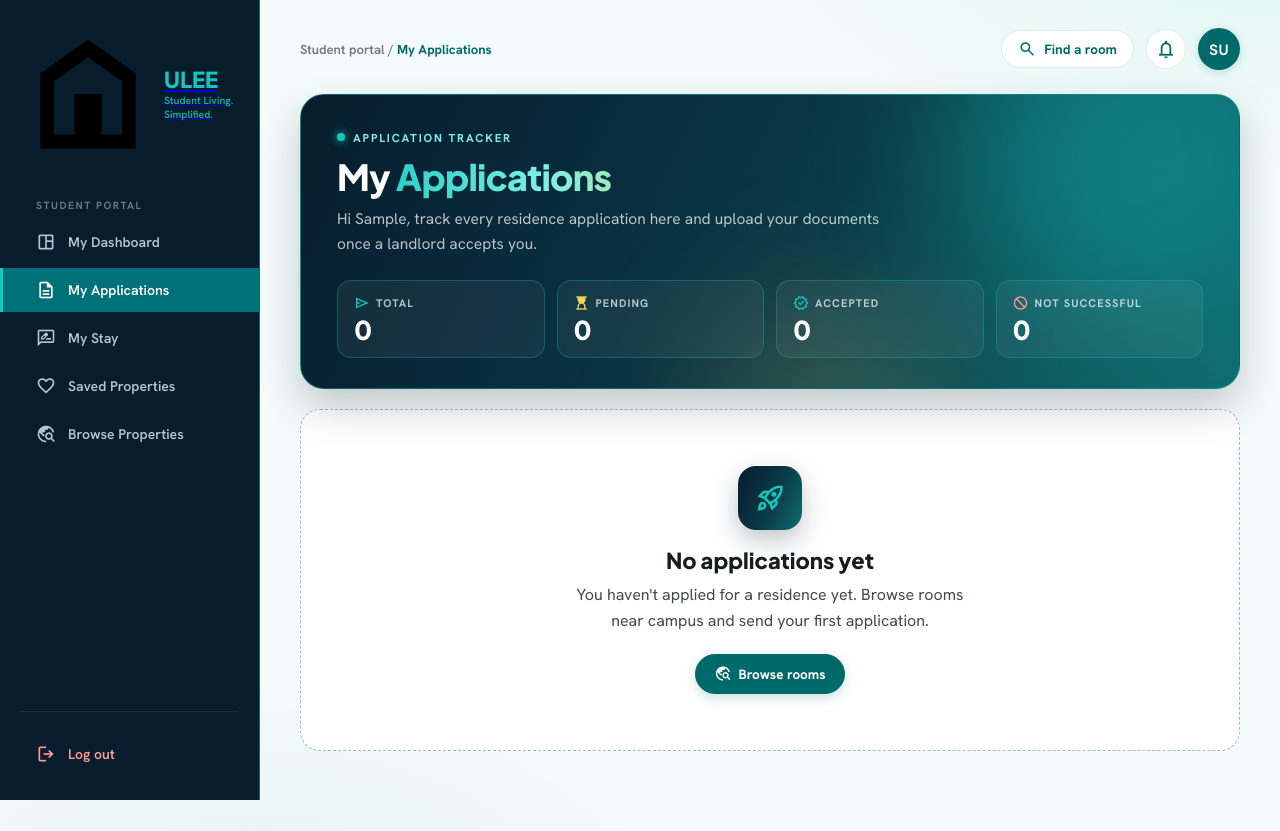
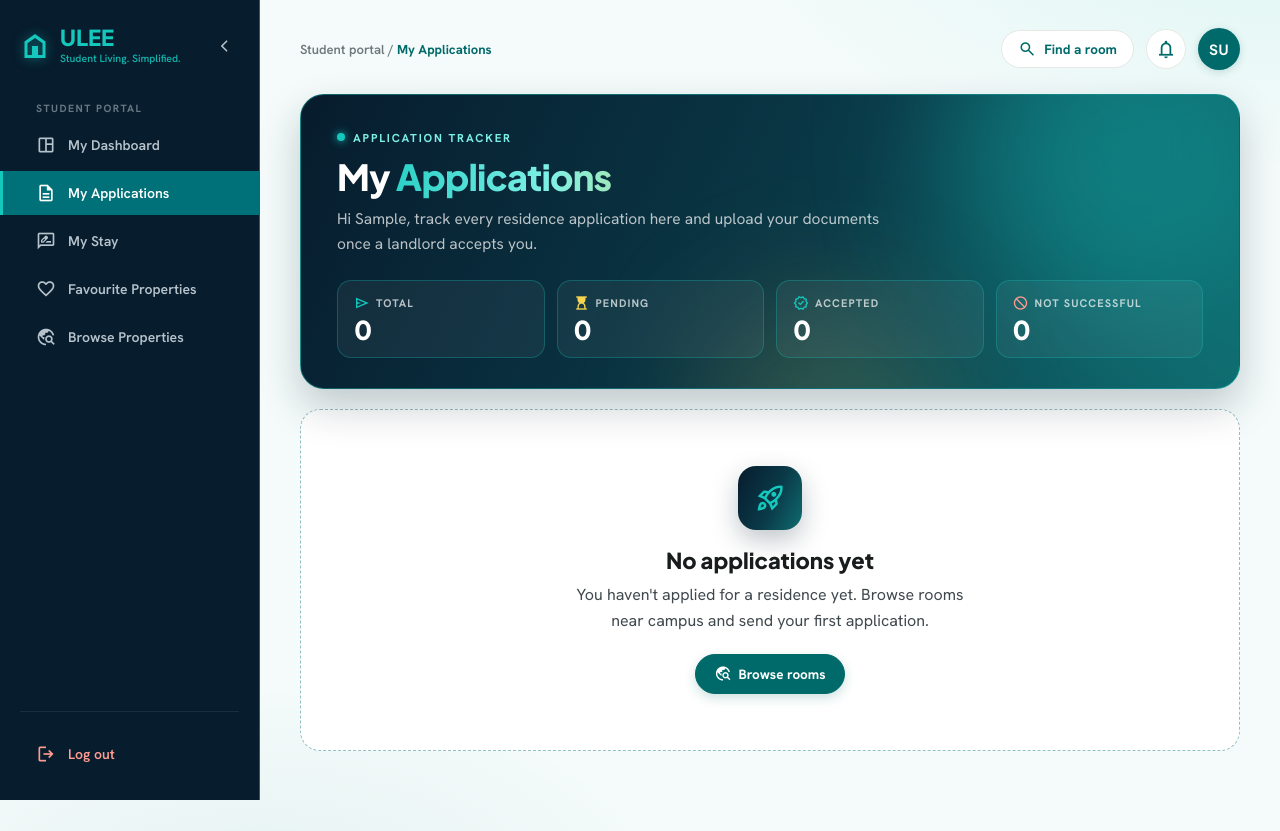
Before and after one commit to Ezile-web-byte/ulee-backend, a Spring Boot app: page /my-applications in a window 1280 px wide. Run offline with Spring Boot 4, Linux system fonts and the light colour scheme; the visitor is signed in with stand-in values (Sample User, id 1); data that the repository does not hold is empty; some of the project's set-up classes (security, data sources, template engines, error pages and the like) are left out, and stand-ins take their place; database files in the repository are not loaded.

Commit message:
Make shared student sidebar self-contained with collapse toggle and Favourite Properties label

```diff
--- a/src/main/resources/templates/fragments/student-sidebar.html
+++ b/src/main/resources/templates/fragments/student-sidebar.html
@@ -4,34 +4,39 @@
 
 <!--
   Shared student sidebar + logout confirmation, in the ULEE navy/teal look.
-  Used by the My Stay pages. Place at: templates/fragments/student-sidebar.html
+  Single source of truth for EVERY student page (My Dashboard, My Applications,
+  My Stay, Saved/Favourite Properties). Place at: templates/fragments/student-sidebar.html
 
   Usage (as a direct child of <div class="app-shell">):
-    <div th:replace="~{fragments/student-sidebar :: sidebar('my-stay')}"></div>
+    <div th:replace="~{fragments/student-sidebar :: sidebar('dashboard')}"></div>
 
   `active` is one of: 'dashboard' | 'applications' | 'my-stay' | 'saved' | 'browse'
 
   Badge counts come from the model and are null-safe, so a page that does not
   set them simply shows no badge: totalApplications, acceptedCount, savedCount.
 
-  The fragment root is a th:block so the sidebar AND the logout modal both come
-  through th:replace (anything outside the fragment root would be dropped).
-
-  LOGOUT POPUP: now uses the same ULEE design-system popup as the admin sidebar
-  (white card, pale teal icon circle, solid teal confirm button), with a
-  student-focused message. Its styles live in this fragment (ulee-logout-*),
-  so no changes to the page stylesheet are needed.
+  SELF-CONTAINED: the sidebar styles (ulee-sb rules below), the collapse toggle
+  and the logout popup all live in this fragment, so the sidebar looks and
+  behaves identically on every page regardless of that page's own CSS.
+  Pages must NOT keep their own inline <aside class="sidebar">, logout modal or
+  logout script, and must not load landlord-sidebar-toggle.js themselves
+  (this fragment loads it once).
 -->
 <th:block th:fragment="sidebar(active)">
 
     <aside class="sidebar" id="sidebar" aria-label="Student navigation">
-        <a class="logo" th:href="@{/student-dashboard}" aria-label="ULEE home">
-            <svg viewBox="0 0 20 20" aria-hidden="true"><path d="M10 2L3 7v11h14V7L10 2zm0 2.6 5 3.5V16H5V8.1l5-3.5zM8 10h4v6H8z"/></svg>
-            <div>
-                <div class="logo-name">ULEE</div>
-                <div class="logo-tag">Student Living. Simplified.</div>
-            </div>
-        </a>
+        <div class="logo">
+            <a class="logo-mark" th:href="@{/student-dashboard}" aria-label="ULEE home">
+                <svg viewBox="0 0 20 20" aria-hidden="true"><path d="M10 2L3 7v11h14V7L10 2zm0 2.6 5 3.5V16H5V8.1l5-3.5zM8 10h4v6H8z"/></svg>
+                <div class="logo-text">
+                    <div class="logo-name">ULEE</div>
+                    <div class="logo-tag">Student Living. Simplified.</div>
+                </div>
+            </a>
+            <button class="sidebar-toggle" id="sidebar-toggle" type="button" title="Toggle sidebar" aria-label="Toggle sidebar" aria-expanded="true">
+                <svg viewBox="0 0 20 20" fill="none" aria-hidden="true"><path d="M12 4l-6 6 6 6" stroke="currentColor" stroke-width="2" stroke-linecap="round" stroke-linejoin="round"/></svg>
+            </button>
+        </div>
 
         <div class="nav-label">Student portal</div>
         <nav class="nav-list">
@@ -51,7 +56,7 @@
             </a>
             <a class="nav-item" th:classappend="${active == 'saved'} ? ' active'"
                th:attr="aria-current=${active == 'saved' ? 'page' : null}" th:href="@{/saved-properties}">
-                <span class="material-symbols-outlined" aria-hidden="true">favorite</span><span>Saved Properties</span>
+                <span class="material-symbols-outlined" aria-hidden="true">favorite</span><span>Favourite Properties</span>
                 <span class="nav-badge" th:if="${savedCount != null and savedCount > 0}" th:text="${savedCount}">0</span>
             </a>
             <a class="nav-item" th:classappend="${active == 'browse'} ? ' active'"
@@ -70,7 +75,7 @@
         </div>
     </aside>
 
-    <!-- Logout confirmation (same popup as the admin side; POSTs the real /logout form only on confirm) -->
+    <!-- Logout confirmation (POSTs the real /logout form only on confirm) -->
     <div class="ulee-logout-overlay" id="uleeLogoutOverlay" aria-hidden="true">
         <div class="ulee-logout-modal" role="alertdialog" aria-modal="true" aria-labelledby="uleeLogoutTitle">
             <div class="ulee-logout-icon">
@@ -86,6 +91,69 @@
     </div>
 
     <style>
+        /* ── Sidebar: identical on every student page ── */
+        .app-shell { display: grid; grid-template-columns: 260px 1fr; min-height: 100vh; transition: grid-template-columns .25s ease; }
+        .sidebar {
+            background: #071C2D; border-right: 1px solid #007178;
+            display: flex; flex-direction: column; height: 100vh; position: sticky; top: 0;
+            overflow-y: auto; padding: 0 20px 24px; box-sizing: border-box;
+        }
+        .sidebar *, .sidebar *::before, .sidebar *::after { box-sizing: border-box; }
+        .sidebar .logo { display: flex; align-items: center; justify-content: space-between; gap: 8px; padding: 26px 0 28px; text-decoration: none; }
+        .sidebar .logo-mark { display: flex; align-items: center; gap: 10px; text-decoration: none; min-width: 0; }
+        .sidebar .logo-mark svg { width: 30px; height: 30px; fill: #14C8BE; filter: drop-shadow(0 0 6px rgba(20,200,190,.5)); display: block; flex-shrink: 0; }
+        .sidebar .logo-text { min-width: 0; overflow: hidden; white-space: nowrap; }
+        .sidebar .logo-name { font-family: 'Plus Jakarta Sans', sans-serif; font-weight: 800; font-size: 22px; line-height: 1; color: #14C8BE; }
+        .sidebar .logo-tag { font-size: 10.5px; font-weight: 600; color: #14C8BE; opacity: .85; margin-top: 3px; }
+        .sidebar .sidebar-toggle { flex-shrink: 0; width: 28px; height: 28px; padding: 0; border: 0; border-radius: 10px; background: transparent; color: #B7C3CB; cursor: pointer; display: flex; align-items: center; justify-content: center; transition: background .15s ease, color .15s ease; }
+        .sidebar .sidebar-toggle:hover { background: rgba(255,255,255,.08); color: #fff; }
+        .sidebar .sidebar-toggle svg { width: 16px; height: 16px; transition: transform .25s ease; }
+        .sidebar .nav-label { font-size: 10.5px; font-weight: 700; letter-spacing: .14em; text-transform: uppercase; color: rgba(183,195,203,.55); margin: 8px 0 8px 16px; }
+        .sidebar .nav-list { display: flex; flex-direction: column; gap: 4px; }
+        .sidebar .nav-item {
+            display: flex; align-items: center; gap: 12px; padding: 12px 16px; border-radius: 10px;
+            font: 600 14px 'Hanken Grotesk', sans-serif; color: #B7C3CB; text-decoration: none;
+            background: none; border: 0; width: 100%; cursor: pointer; text-align: left;
+            transition: background .2s ease, color .2s ease;
+        }
+        .sidebar .nav-item .material-symbols-outlined { font-size: 20px; }
+        .sidebar .nav-item:hover { background: rgba(255,255,255,.06); color: #fff; }
+        .sidebar .nav-item:focus-visible { outline: 2px solid #14C8BE; outline-offset: 2px; }
+        .sidebar .nav-item.active {
+            background: #007178; color: #fff;
+            margin: 0 -20px; width: calc(100% + 40px); padding: 12px 36px; border-radius: 0;
+            box-shadow: inset 3px 0 0 #14C8BE;
+        }
+        .sidebar .nav-badge {
+            margin-left: auto; background: #01A49F; color: #fff; font-size: 11px; font-weight: 700;
+            min-width: 20px; height: 20px; padding: 0 6px; border-radius: 9999px;
+            display: inline-flex; align-items: center; justify-content: center;
+        }
+        .sidebar .sidebar-foot { margin-top: auto; padding-top: 20px; border-top: 1px solid rgba(255,255,255,.08); }
+        .sidebar .nav-item.logout { color: #ff9b91; }
+        .sidebar .nav-item.logout:hover { background: rgba(255,138,128,.08); color: #ffb4ab; }
+
+        @media (min-width: 861px) {
+            .app-shell.sidebar-collapsed { grid-template-columns: 76px 1fr; }
+            .sidebar.collapsed { padding-left: 14px; padding-right: 14px; }
+            .sidebar.collapsed .logo { justify-content: center; }
+            .sidebar.collapsed .logo-mark { display: none; }
+            .sidebar.collapsed .sidebar-toggle svg { transform: rotate(180deg); }
+            .sidebar.collapsed .nav-label { display: none; }
+            .sidebar.collapsed .nav-item { justify-content: center; padding-left: 0; padding-right: 0; gap: 0; }
+            .sidebar.collapsed .nav-item > span:not(.material-symbols-outlined) { display: none; }
+            .sidebar.collapsed .nav-item.active { margin-left: -14px; margin-right: -14px; width: calc(100% + 28px); }
+        }
+        @media (max-width: 860px) {
+            .app-shell { grid-template-columns: 1fr; }
+            .sidebar { position: static; height: auto; flex-direction: row; flex-wrap: wrap; align-items: center; gap: 8px; padding: 0 16px 12px; }
+            .sidebar .logo { padding: 16px 0 8px; width: 100%; }
+            .sidebar .sidebar-toggle { display: none; }
+            .sidebar .nav-label, .sidebar .sidebar-foot { display: none; }
+            .sidebar .nav-list { flex-direction: row; flex-wrap: wrap; }
+            .sidebar .nav-item, .sidebar .nav-item.active { width: auto; margin: 0; padding: 9px 12px; border-radius: 10px; }
+        }
+
         /* ── Logout popup: ULEE design-system colours (matches the admin popup) ── */
         .ulee-logout-overlay {
             display: none;
@@ -182,6 +250,14 @@
 
     <script>
         (function () {
+            // Collapse/expand behaviour: load the shared script once, unless the page already has it.
+            if (!document.querySelector('script[src*="landlord-sidebar-toggle"]')) {
+                var s = document.createElement('script');
+                s.src = '/landlord-sidebar-toggle.js';
+                s.defer = true;
+                document.head.appendChild(s);
+            }
+
             var overlay = document.getElementById('uleeLogoutOverlay');
             var openBtn = document.getElementById('openLogout');
             if (!overlay || !openBtn) return;
```
